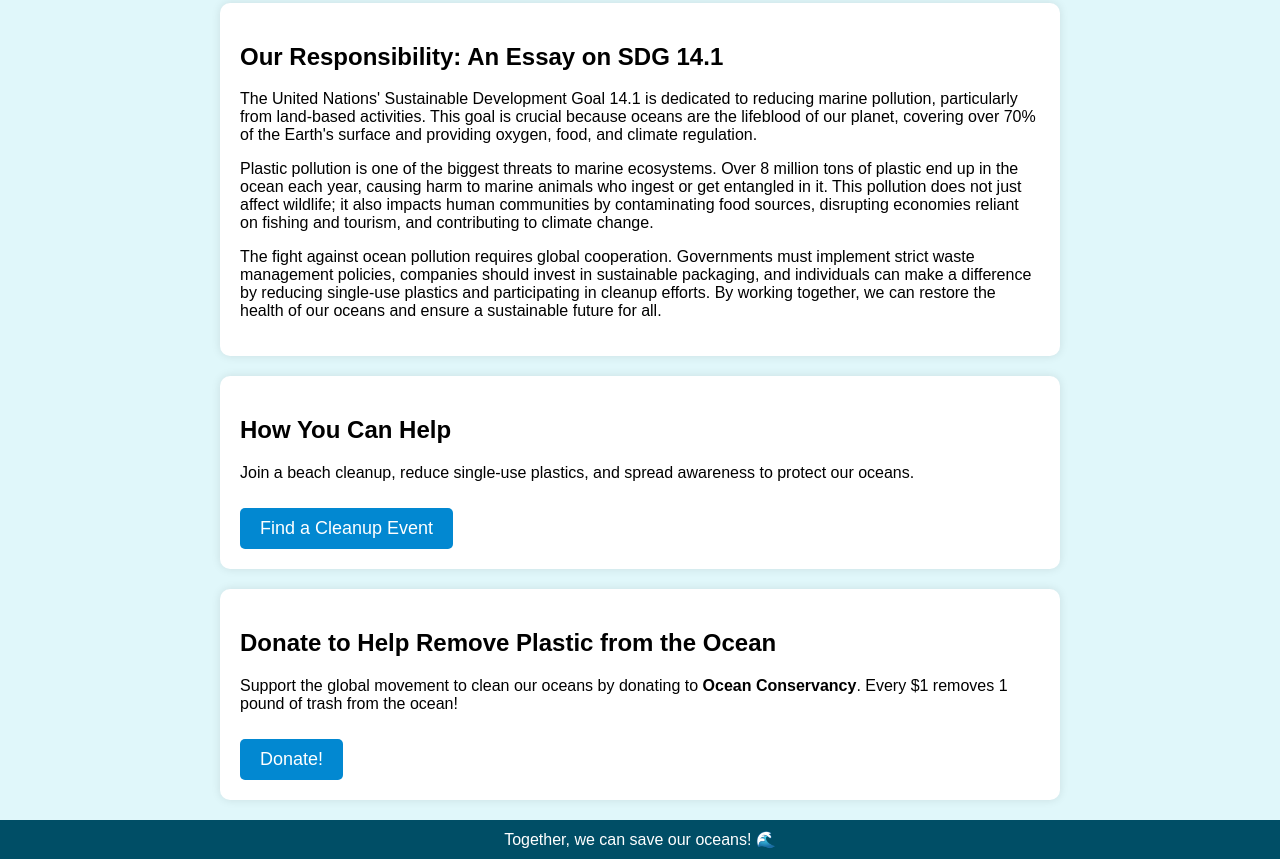
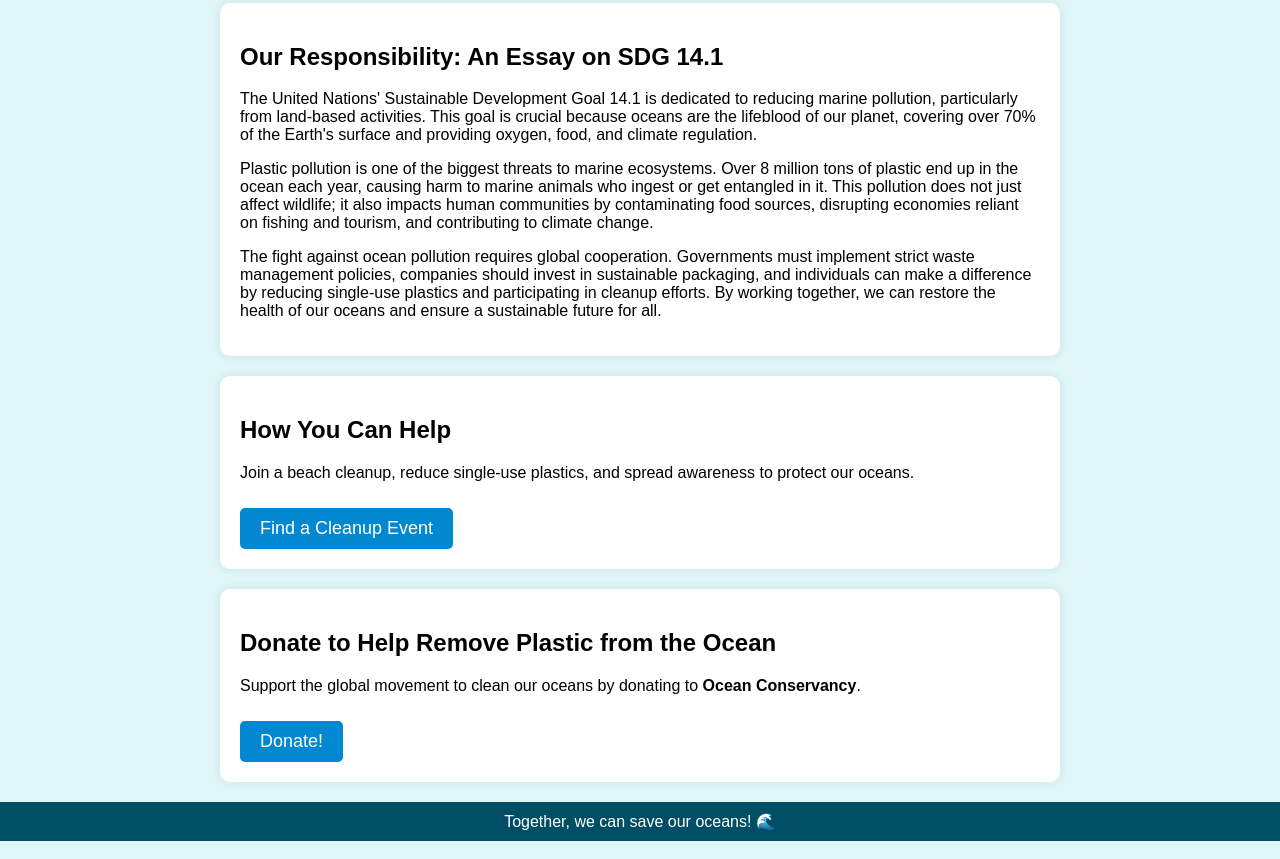
Before and after one commit to LoganMakesWebs/SDG-14.1, a plain HTML site: page index.html in a window 1280 px wide. Shown: the part 409-1268 px from the top of the page. Drawn offline with Linux system fonts and the light colour scheme.

Commit message:
Update index.html

```diff
--- a/index.html
+++ b/index.html
@@ -96,7 +96,7 @@
 
 <section>
     <h2>Donate to Help Remove Plastic from the Ocean</h2>
-    <p>Support the global movement to clean our oceans by donating to <strong>Ocean Conservancy</strong>. Every $1 removes 1 pound of trash from the ocean!</p>
+    <p>Support the global movement to clean our oceans by donating to <strong>Ocean Conservancy</strong>.</p>
     <a href="https://donate.oceanconservancy.org/page/137392/donate/1" class="cta-button" target="_blank">Donate!</a>
 </section>
 
```
